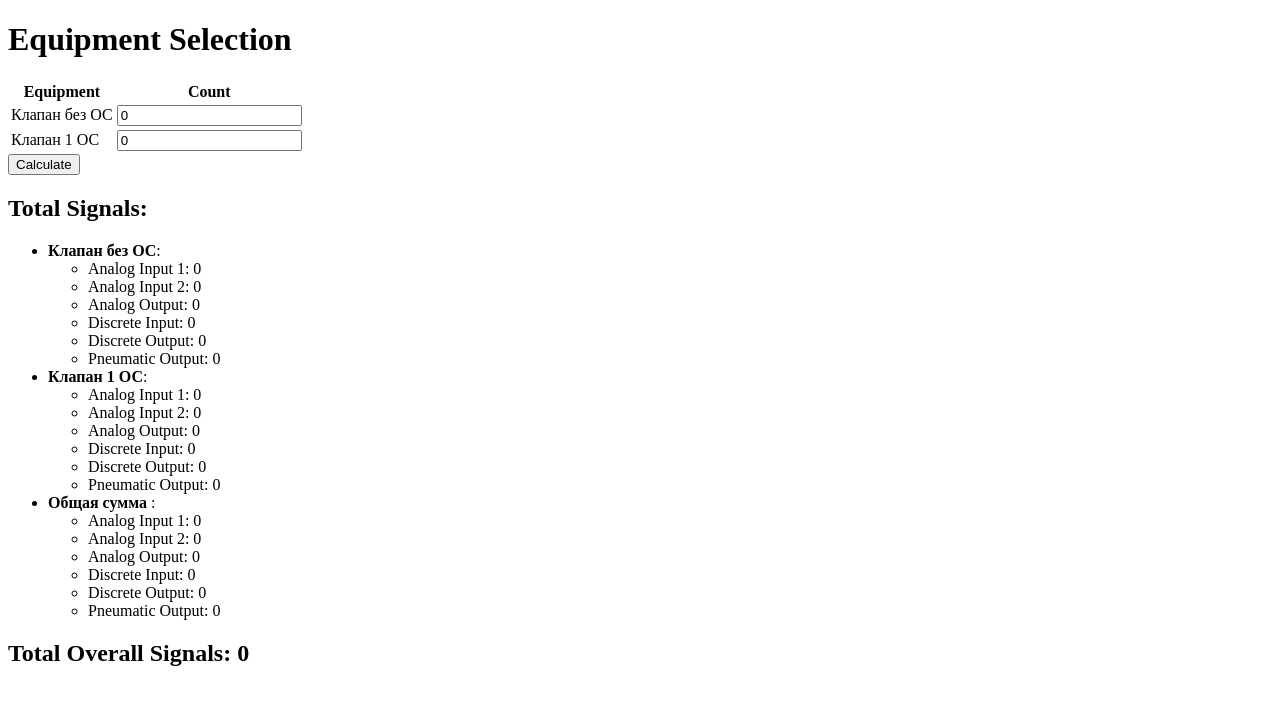
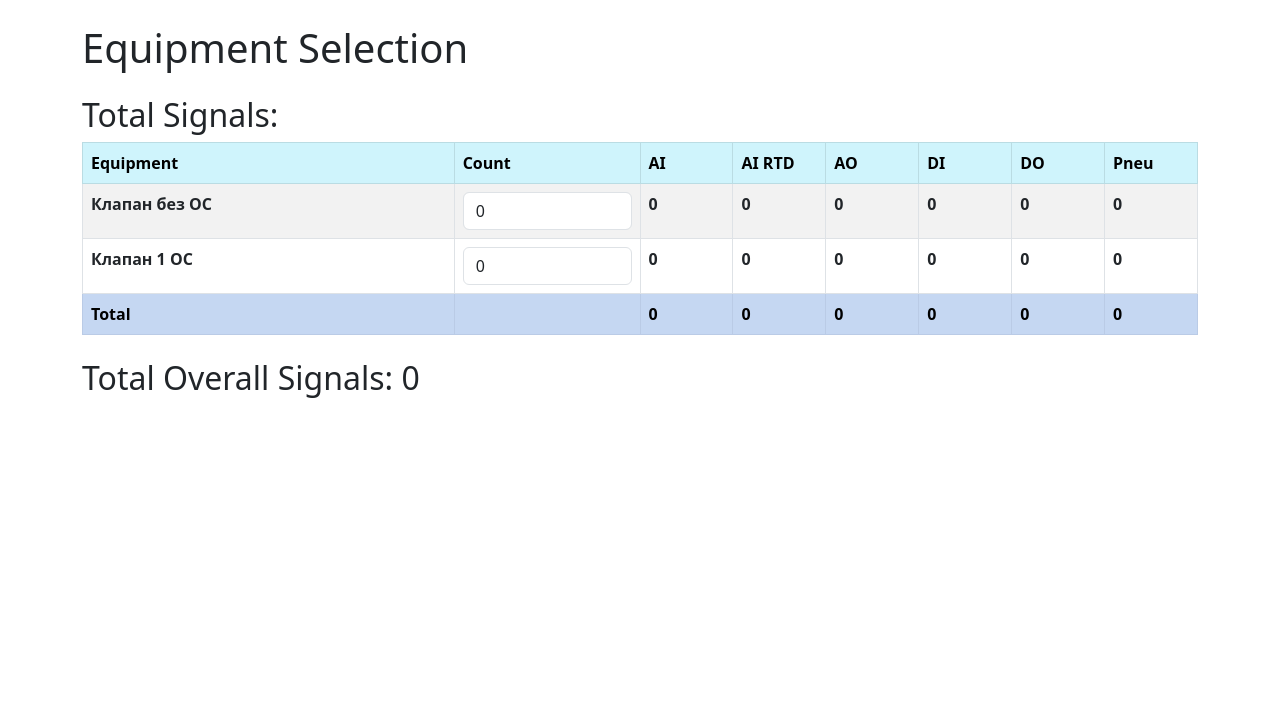
Before and after one commit to Pragmatist1618/CalculationOfTCP, a Django app: page / in a window 1280 px wide. Shown: the top 705 px of the page. Run offline with Django 4.2, Linux system fonts and the light colour scheme; data comes from the database, SQL or seed files in the repository; lists and menus that the app fills with data are empty.

Commit message:
The recalculation is automatic Changed table style

```diff
--- a/CalculationOfTCP/settings.py
+++ b/CalculationOfTCP/settings.py
@@ -11,6 +11,7 @@ https://docs.djangoproject.com/en/4.2/ref/settings/
 """
 
 from pathlib import Path
+import os
 
 # Build paths inside the project like this: BASE_DIR / 'subdir'.
 BASE_DIR = Path(__file__).resolve().parent.parent
@@ -118,7 +119,10 @@ USE_TZ = True
 # Static files (CSS, JavaScript, Images)
 # https://docs.djangoproject.com/en/4.2/howto/static-files/
 
-STATIC_URL = 'static/'
+STATIC_URL = '/static/'
+STATICFILES_DIRS = [
+    os.path.join(BASE_DIR, 'static'),
+]
 
 # Default primary key field type
 # https://docs.djangoproject.com/en/4.2/ref/settings/#default-auto-field
--- /dev/null
+++ b/Static/equipmentSelection/js/calculate_signals.js
@@ -0,0 +1,65 @@
+// static/equipmentSelection/js/calculate_signals.js
+
+$(document).ready(function () {
+    var url = $("#calculation-form").data("url");
+
+    $("input[name^='count_']").on("input", function () {
+        // Вызывать функцию обновления при каждом изменении
+        calculateSignals();
+    });
+
+    function calculateSignals() {
+             $.ajax({
+                type: "POST",
+                url: url,
+                data: $("#calculation-form").serialize(),
+                success: function (data) {
+                    updateTotalSignals(data);
+                }
+            });
+    };
+
+    function updateTotalSignals(data) {
+        var totalOverallSignals = 0;
+        var signalsByType = data.total_signals_by_type;
+
+        var analogInputTotal = 0;
+        var analogInputRTDTotal = 0;
+        var analogOutputTotal = 0;
+        var discreteInputTotal = 0;
+        var discreteOutputTotal = 0;
+        var pneumaticTotal = 0;
+
+        for (var key in signalsByType) {
+            var signals = signalsByType[key];
+            var equipmentId = signals.id;
+
+            $("#total-signals-" + equipmentId + " .analog-input-1").text(signals.analog_input_count);
+            $("#total-signals-" + equipmentId + " .analog-input-2").text(signals.analog_input_RTD_count);
+            $("#total-signals-" + equipmentId + " .analog-output").text(signals.analog_output_count);
+            $("#total-signals-" + equipmentId + " .discrete-input").text(signals.discrete_input_count);
+            $("#total-signals-" + equipmentId + " .discrete-output").text(signals.discrete_output_count);
+            $("#total-signals-" + equipmentId + " .pneumatic-output").text(signals.pneumatic_count);
+
+            analogInputTotal += signals.analog_input_count;
+            analogInputRTDTotal += signals.analog_input_RTD_count;
+            analogOutputTotal += signals.analog_output_count;
+            discreteInputTotal += signals.discrete_input_count;
+            discreteOutputTotal += signals.discrete_output_count;
+            pneumaticTotal += signals.pneumatic_count;
+
+            var totalSignals = signals.analog_input_count + signals.analog_input_RTD_count +
+                signals.analog_output_count + signals.discrete_input_count +
+                signals.discrete_output_count + signals.pneumatic_count;
+
+            $("#total-overall-signals").text(totalOverallSignals += totalSignals);
+        }
+
+        $("#total-signals-type" + " .analog-input-1").text(analogInputTotal);
+        $("#total-signals-type" + " .analog-input-2").text(analogInputRTDTotal);
+        $("#total-signals-type" + " .analog-output").text(analogOutputTotal);
+        $("#total-signals-type" + " .discrete-input").text(discreteInputTotal);
+        $("#total-signals-type" + " .discrete-output").text(discreteOutputTotal);
+        $("#total-signals-type" + " .pneumatic-output").text(pneumaticTotal);
+    }
+});
--- a/templates/equipmentSelection/calculate_signals.html
+++ b/templates/equipmentSelection/calculate_signals.html
@@ -1,128 +1,65 @@
+{% load static %}
 <!-- equipmentSelection/templates/equipmentSelection/calculate_signals.html -->
 <!DOCTYPE html>
-<html>
+<html lang="en">
 <head>
+    <meta charset="UTF-8">
+    <meta name="viewport" content="width=device-width, initial-scale=1.0">
     <title>Calculate Signals</title>
+    <link href="https://cdn.jsdelivr.net/npm/bootstrap@5.3.0/dist/css/bootstrap.min.css" rel="stylesheet">
+    <script src="https://cdn.jsdelivr.net/npm/bootstrap@5.3.0/dist/js/bootstrap.bundle.min.js"></script>
     <script src="https://code.jquery.com/jquery-3.6.4.min.js"></script>
+    <script src="{% static 'equipmentSelection/js/calculate_signals.js' %}"></script>
 </head>
 <body>
-    <h1>Equipment Selection</h1>
+<div class="container">
+    <h1 class="mt-4 mb-4">Equipment Selection</h1>
 
-    <form method="post" id="calculation-form">
+    <h2 class="mt-4 mb-2">Total Signals:</h2>
+
+    <form method="post" id="calculation-form" data-url="{% url 'calculate_signals' %}">
         {% csrf_token %}
-
-        <table>
+        <table class="table table-striped table-bordered">
             <thead>
-                <tr>
-                    <th>Equipment</th>
-                    <th>Count</th>
-                </tr>
+            <tr class="table-info">
+                <th scope="col" class="col-4">Equipment</th>
+                <th scope="col" class="col-2">Count</th>
+                <th scope="col" class="col-1">AI</th>
+                <th scope="col" class="col-1">AI RTD</th>
+                <th scope="col" class="col-1">AO</th>
+                <th scope="col" class="col-1">DI</th>
+                <th scope="col" class="col-1">DO</th>
+                <th scope="col" class="col-1">Pneu</th>
+            </tr>
             </thead>
             <tbody>
-                {% for equipment in equipments %}
-                <tr>
-                    <td>{{ equipment.name }}</td>
-                    <td>
-                        <input type="number" name="count_{{ equipment.id }}" value="0" min="0">
-                    </td>
+            {% for equipment in equipments %}
+                <tr id="total-signals-{{ equipment.id }}">
+                    <th scope="row">{{ equipment.name }}</th>
+                    <th><input type="number" class="form-control" name="count_{{ equipment.id }}" value="0" min="0">
+                    </th>
+                    <th><span class="analog-input-1">0</span></th>
+                    <th><span class="analog-input-2">0</span></th>
+                    <th><span class="analog-output">0</span></th>
+                    <th><span class="discrete-input">0</span></th>
+                    <th><span class="discrete-output">0</span></th>
+                    <th><span class="pneumatic-output">0</span></th>
                 </tr>
-                {% endfor %}
+            {% endfor %}
+            <tr class="table-primary" id="total-signals-type">
+                <th scope="row">Total</th>
+                <th></th>
+                <th><span class="analog-input-1">0</span></th>
+                <th><span class="analog-input-2">0</span></th>
+                <th><span class="analog-output">0</span></th>
+                <th><span class="discrete-input">0</span></th>
+                <th><span class="discrete-output">0</span></th>
+                <th><span class="pneumatic-output">0</span></th>
+            </tr>
             </tbody>
         </table>
-
-        <button type="button" id="calculate-button">Calculate</button>
     </form>
 
- <h2>Total Signals:</h2>
-    <ul id="total-signals-list">
-        {% for equipment in equipments %}
-        <li id="total-signals-{{ equipment.id }}">
-            <strong>{{ equipment.name }}</strong>:
-            <ul>
-                <li>Analog Input 1: <span class="analog-input-1">0</span></li>
-                <li>Analog Input 2: <span class="analog-input-2">0</span></li>
-                <li>Analog Output: <span class="analog-output">0</span></li>
-                <li>Discrete Input: <span class="discrete-input">0</span></li>
-                <li>Discrete Output: <span class="discrete-output">0</span></li>
-                <li>Pneumatic Output: <span class="pneumatic-output">0</span></li>
-            </ul>
-        </li>
-        {% endfor %}
-
-        <li id="total-signals-type">
-            <strong>Общая сумма </strong>:
-            <ul>
-                <li>Analog Input 1: <span class="analog-input-1">0</span></li>
-                <li>Analog Input 2: <span class="analog-input-2">0</span></li>
-                <li>Analog Output: <span class="analog-output">0</span></li>
-                <li>Discrete Input: <span class="discrete-input">0</span></li>
-                <li>Discrete Output: <span class="discrete-output">0</span></li>
-                <li>Pneumatic Output: <span class="pneumatic-output">0</span></li>
-            </ul>
-        </li>
-    </ul>
-
-    <h2>Total Overall Signals: <span id="total-overall-signals">0</span></h2>
-
-    <script>
-        $(document).ready(function () {
-            $("#calculate-button").click(function () {
-                $.ajax({
-                    type: "POST",
-                    url: "{% url 'calculate_signals' %}",
-                    data: $("#calculation-form").serialize(),
-                    success: function (data) {
-                        updateTotalSignals(data);
-                    }
-                });
-            });
-
-            function updateTotalSignals(data) {
-                var totalOverallSignals = 0;
-                var signalsByType = data.total_signals_by_type;
-                {#console.log('signalsByType: ', signalsByType)#}
-
-                var analogInputTotal = 0;
-                var analogInputRTDTotal = 0;
-                var analogOutputTotal = 0;
-                var discreteInputTotal = 0;
-                var discreteOutputTotal = 0;
-                var pneumaticTotal = 0;
-
-                for (var key in signalsByType) {
-                    var signals = signalsByType[key];
-                    {#console.log('signals: ', signals)#}
-                    var equipmentId = signals.id;
-                    {#console.log('equipmentId: ', equipmentId)#}
-                    $("#total-signals-" + equipmentId + " .analog-input-1").text(signals.analog_input_count);
-                    $("#total-signals-" + equipmentId + " .analog-input-2").text(signals.analog_input_RTD_count);
-                    $("#total-signals-" + equipmentId + " .analog-output").text(signals.analog_output_count);
-                    $("#total-signals-" + equipmentId + " .discrete-input").text(signals.discrete_input_count);
-                    $("#total-signals-" + equipmentId + " .discrete-output").text(signals.discrete_output_count);
-                    $("#total-signals-" + equipmentId + " .pneumatic-output").text(signals.pneumatic_count);
-
-                    analogInputTotal += signals.analog_input_count;
-                    analogInputRTDTotal += signals.analog_input_RTD_count;
-                    analogOutputTotal += signals.analog_output_count;
-                    discreteInputTotal += signals.discrete_input_count;
-                    discreteOutputTotal += signals.discrete_output_count;
-                    pneumaticTotal += signals.pneumatic_count;
-
-                    var totalSignals = signals.analog_input_count + signals.analog_input_RTD_count +
-                                       signals.analog_output_count + signals.discrete_input_count +
-                                       signals.discrete_output_count + signals.pneumatic_count;
-
-                    $("#total-overall-signals").text(totalOverallSignals += totalSignals);
-                }
-
-                $("#total-signals-type" + " .analog-input-1").text(analogInputTotal);
-                $("#total-signals-type" + " .analog-input-2").text(analogInputRTDTotal);
-                $("#total-signals-type" + " .analog-output").text(analogOutputTotal);
-                $("#total-signals-type" + " .discrete-input").text(discreteInputTotal);
-                $("#total-signals-type" + " .discrete-output").text(discreteOutputTotal);
-                $("#total-signals-type" + " .pneumatic-output").text(pneumaticTotal);
-                           }
-        });
-    </script>
+    <h2 class="mt-4 mb-2">Total Overall Signals: <span id="total-overall-signals">0</span></h2>
+</div>
 </body>
-</html>
```
